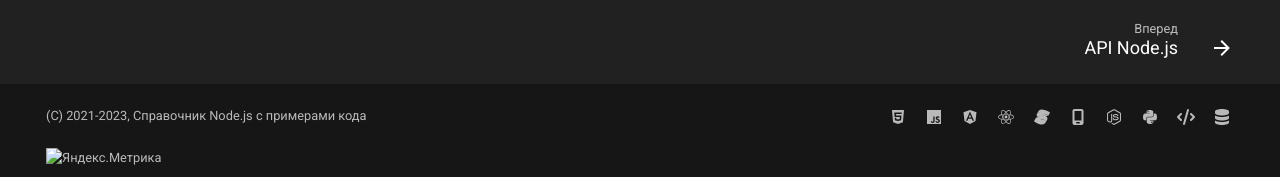
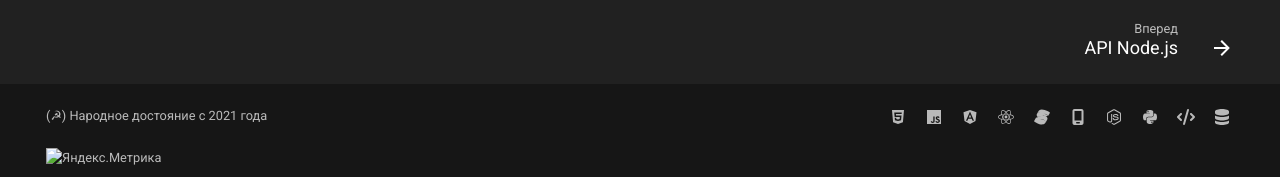
Before and after one commit to xsltdev/nodejsdev.ru, an MkDocs documentation site: the page built from docs/index.md, in a window 1280 px wide and 1364 px high. Shown: the part 1184-1361 px from the top of the window. Built offline with MkDocs 1.6.1 and Material for MkDocs 9.7.7, drawn with Linux system fonts in a browser that asks for light colours; comment, search, counter and statistics services are not loaded.

Commit message:
Update mkdocs.yml

```diff
--- a/mkdocs.yml
+++ b/mkdocs.yml
@@ -2,7 +2,7 @@ site_name: Справочник Node.js
 site_url: https://nodejsdev.ru/
 site_description: Справочник Node.js с примерами кода
 site_author: nodejsdev.ru
-copyright: (C) 2021-2023, Справочник Node.js с примерами кода
+copyright: (☭) Народное достояние с 2021 года
 
 repo_name: 'Справочник на Github'
 repo_url: 'https://github.com/xsltdev/nodejsdev.ru'
```
